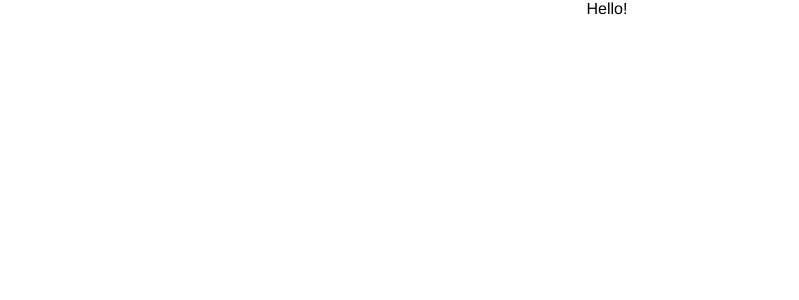
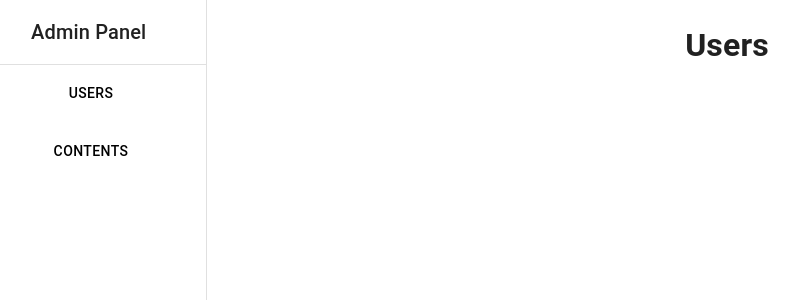
Before and after one commit to punkrelique/admin-panel, a React (Create React App) app in the folder admin-ui/: page /Users in a window 1280 px wide. Shown: the top 300 px of the page, without its empty margins (33-832 px from the left). Built offline with nearby package versions, Linux system fonts and the light colour scheme; the HTML template or start-up script is replaced by a standard one.

Commit message:
Create sidebar use mui

```diff
--- a/admin-ui/package.json
+++ b/admin-ui/package.json
@@ -3,6 +3,9 @@
   "version": "0.1.0",
   "private": true,
   "dependencies": {
+    "@emotion/react": "^11.8.2",
+    "@emotion/styled": "^11.8.1",
+    "@mui/material": "^5.5.3",
     "@testing-library/jest-dom": "^5.16.3",
     "@testing-library/react": "^12.1.4",
     "@testing-library/user-event": "^13.5.0",
--- a/admin-ui/src/App.css
+++ b/admin-ui/src/App.css
@@ -1,3 +1,6 @@
 .App {
   text-align: center;
 }
+.Main{
+  margin-left: 240px;
+}
--- a/admin-ui/src/App.tsx
+++ b/admin-ui/src/App.tsx
@@ -1,11 +1,23 @@
 import React from 'react';
 import './App.css';
+import Sidebar from "./components/Sidebar";
+import {BrowserRouter, Route, Routes} from "react-router-dom";
+import Home from "./pages/Home";
+import Contents from "./pages/Contents";
 
 function App() {
   return (
-    <div className="App">
-      Hello!
-    </div>
+      <BrowserRouter>
+        <div className="App">
+          <Sidebar/>
+            <Routes>
+            <Route path="/Users" element={<Home/>}/>
+            <Route path="/Contents" element={<Contents/>}/>
+
+            </Routes>
+        </div>
+
+      </BrowserRouter>
   );
 }
 
--- /dev/null
+++ b/admin-ui/src/components/Sidebar.module.css
@@ -0,0 +1,20 @@
+*{
+    text-align: center;
+}
+
+.button{
+    height: 50px;
+}
+
+.link{
+    text-decoration: none;
+    color: black;
+    width: 240px;
+    height: 3em;
+}
+
+
+
+.link:active{
+    color: black;
+}
--- /dev/null
+++ b/admin-ui/src/components/Sidebar.tsx
@@ -0,0 +1,81 @@
+import * as React from 'react';
+import Box from '@mui/material/Box';
+import Drawer from '@mui/material/Drawer';
+import CssBaseline from '@mui/material/CssBaseline';
+import Toolbar from '@mui/material/Toolbar';
+import Typography from '@mui/material/Typography';
+import Divider from '@mui/material/Divider';
+import styles from './Sidebar.module.css';
+import ToggleButton from '@mui/material/ToggleButton';
+import ToggleButtonGroup from '@mui/material/ToggleButtonGroup';
+import {Link} from "react-router-dom";
+import { styled } from '@mui/material/styles';
+
+const drawerWidth = 240;
+
+const StyledToggleButtonGroup = styled(ToggleButtonGroup)(({ theme }) => ({
+    '& .MuiToggleButtonGroup-grouped': {
+        margin: theme.spacing(0.5),
+        border: 0,
+        width: drawerWidth,
+        '&.Mui-disabled': {
+            border: 0,
+        },
+        '&:not(:first-of-type)': {
+            borderRadius: theme.shape.borderRadius,
+        },
+        '&:first-of-type': {
+            borderRadius: theme.shape.borderRadius,
+        },
+    },
+}));
+
+const Sidebar = () => {
+    const [view, setView] = React.useState('list');
+
+    const handleChange = (event: React.MouseEvent<HTMLElement>, nextView: string) => {
+        setView(nextView);
+    };
+    return (
+        <Box sx={{ display: 'flex' }}>
+            <CssBaseline />
+            <Drawer
+                sx={{
+                    width: drawerWidth,
+                    flexShrink: 0,
+                    '& .MuiDrawer-paper': {
+                        width: drawerWidth,
+                        boxSizing: 'border-box',
+                    },
+                }}
+                variant="permanent"
+                anchor="left"
+            >
+                <Toolbar><Typography sx={{ml: 5}} variant='h6' >Admin Panel</Typography></Toolbar>
+                <Divider />
+                        <Box className={styles.button}>
+                            <StyledToggleButtonGroup
+                                orientation="vertical"
+                                value={view}
+                                exclusive
+                                onChange={handleChange}
+                                aria-label="text alignment"
+                            >
+                                `<ToggleButton sx={{p: 0, height: 50}} value="top" aria-label="top aligned">
+                                    <Link className={styles.link} to="/Users">
+                                        <Typography variant={"inherit"} sx={{mt: 1}}>Users</Typography>
+                                    </Link>
+                                </ToggleButton>
+                                <ToggleButton sx={{p: 0, height: 50}} value="bottom" aria-label="bottom aligned">
+                                    <Link className={styles.link} to="/Contents">
+                                        <Typography variant={"inherit"} sx={{mt: 1}}>Contents</Typography>
+                                    </Link>
+                                </ToggleButton>
+                            </StyledToggleButtonGroup>
+                        </Box>
+            </Drawer>
+        </Box>
+    );
+};
+
+export default Sidebar;
--- /dev/null
+++ b/admin-ui/src/pages/Contents.tsx
@@ -0,0 +1,13 @@
+import React from 'react';
+import Box from '@mui/material/Box';
+import '../App.css'
+
+const Contents = () => {
+    return (
+        <Box className='Main'>
+            <h1>Contents</h1>
+        </Box>
+    );
+};
+
+export default Contents;
--- /dev/null
+++ b/admin-ui/src/pages/Home.tsx
@@ -0,0 +1,12 @@
+import React from 'react';
+import '../App.css'
+
+const Home = () => {
+    return (
+        <div className='Main'>
+            <h1>Users</h1>
+        </div>
+    );
+};
+
+export default Home;
--- a/admin-ui/src/react-app-env.d.ts
+++ b/admin-ui/src/react-app-env.d.ts
@@ -1 +1,2 @@
 /// <reference types="react-scripts" />
+declare module "*.module.css";
```
Also changed, not shown: 1 other file (tests, documents, lock files or other folders).
